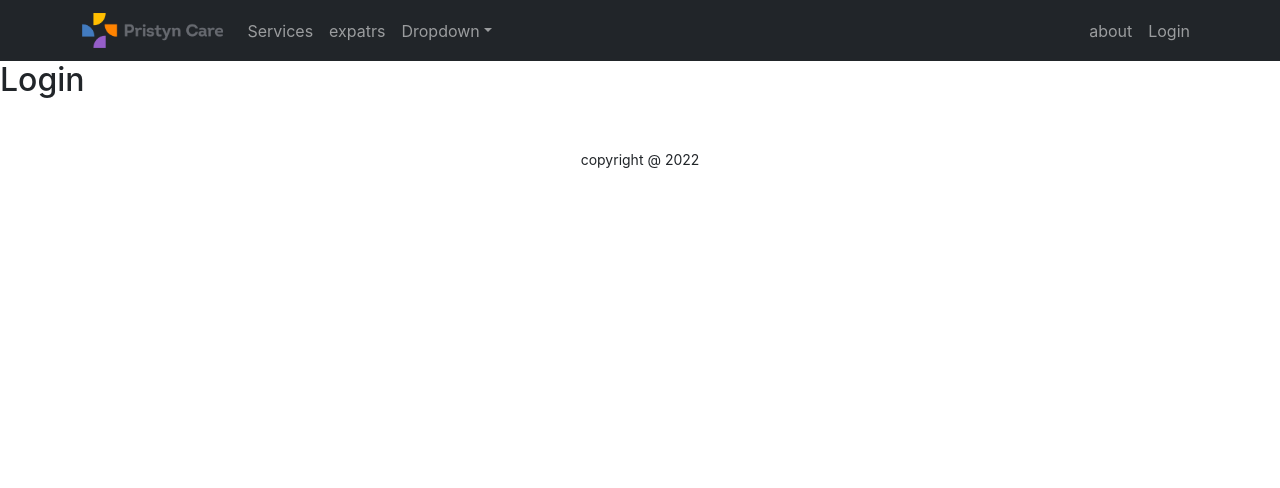
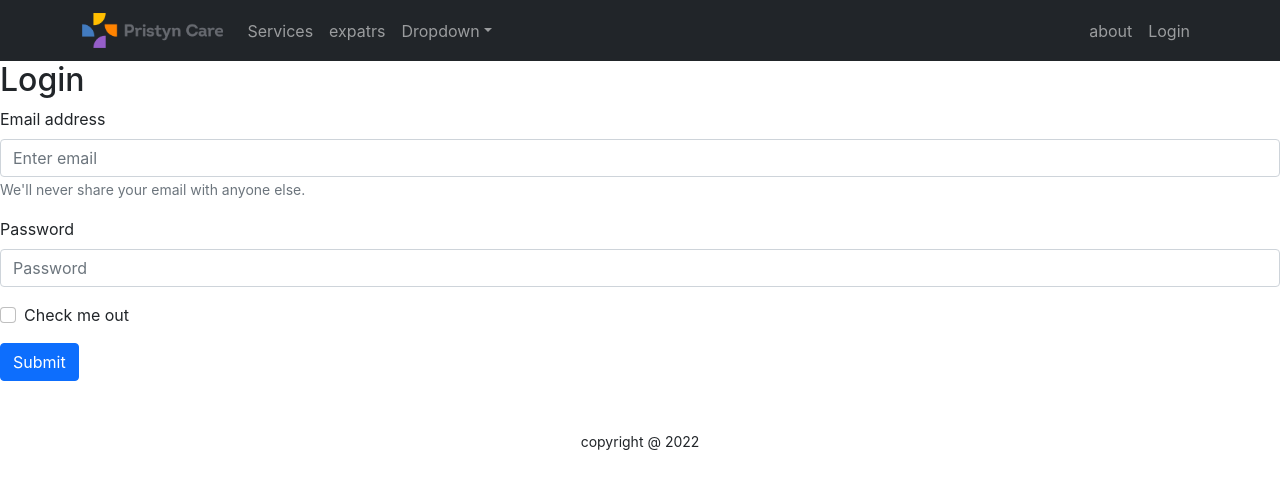
Before and after one commit to Golap-Mostofa/react-web-page, a React (Create React App) app: page /login in a window 1280 px wide. Shown: the top 488 px of the page. Built offline with nearby package versions, Linux system fonts and the light colour scheme.

Commit message:
bootstrap from

```diff
--- a/src/Pages/Home/Service/Service.css
+++ b/src/Pages/Home/Service/Service.css
@@ -7,6 +7,9 @@
     text-align: center;
     box-shadow: 0 4px 8px 0 rgba(0, 0, 0, 0.2), 0 6px 20px 0 rgba(0, 0, 0, 0.19);
 
+}
+.product-title{
+    color: cadetblue;
 }
 .price{
 
--- a/src/Pages/Home/Services/Services.css
+++ b/src/Pages/Home/Services/Services.css
@@ -1,13 +1,16 @@
 .services-title{
     text-align: center;
-    color: rgb(50, 50, 72);
-}
-.service-title{
+    color: rgb(91, 91, 251);
     font-size: 40px;
     margin-top: 90px;
-    color: rgb(32, 37, 133);
     font-weight: 400;
+
 }
+/* .service-title{
+    font-size: 40px;
+    margin-top: 90px;
+    font-weight: 400;
+} */
 .services-container{
     display: grid;
     grid-template-columns: repeat(3, 1fr);
--- a/src/Pages/Login/Login.js
+++ b/src/Pages/Login/Login.js
@@ -1,9 +1,30 @@
 import React from 'react';
+import { Button, Form } from 'react-bootstrap';
 
 const Login = () => {
     return (
         <div>
             <h2>Login</h2>
+            <Form>
+                <Form.Group className="mb-3" controlId="formBasicEmail">
+                    <Form.Label>Email address</Form.Label>
+                    <Form.Control type="email" placeholder="Enter email" />
+                    <Form.Text className="text-muted">
+                        We'll never share your email with anyone else.
+                    </Form.Text>
+                </Form.Group>
+
+                <Form.Group className="mb-3" controlId="formBasicPassword">
+                    <Form.Label>Password</Form.Label>
+                    <Form.Control type="password" placeholder="Password" />
+                </Form.Group>
+                <Form.Group className="mb-3" controlId="formBasicCheckbox">
+                    <Form.Check type="checkbox" label="Check me out" />
+                </Form.Group>
+                <Button variant="primary" type="submit">
+                    Submit
+                </Button>
+            </Form>
         </div>
     );
 };
```
